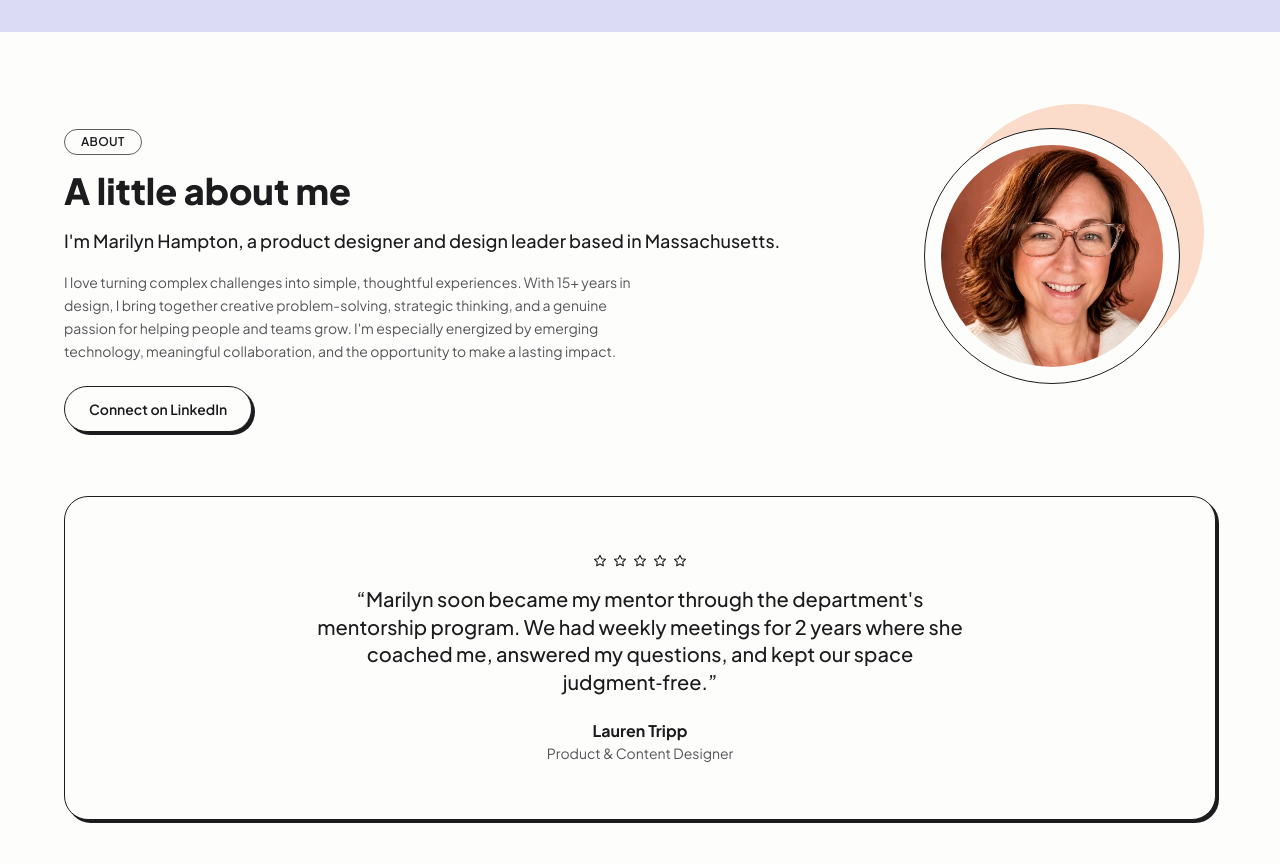
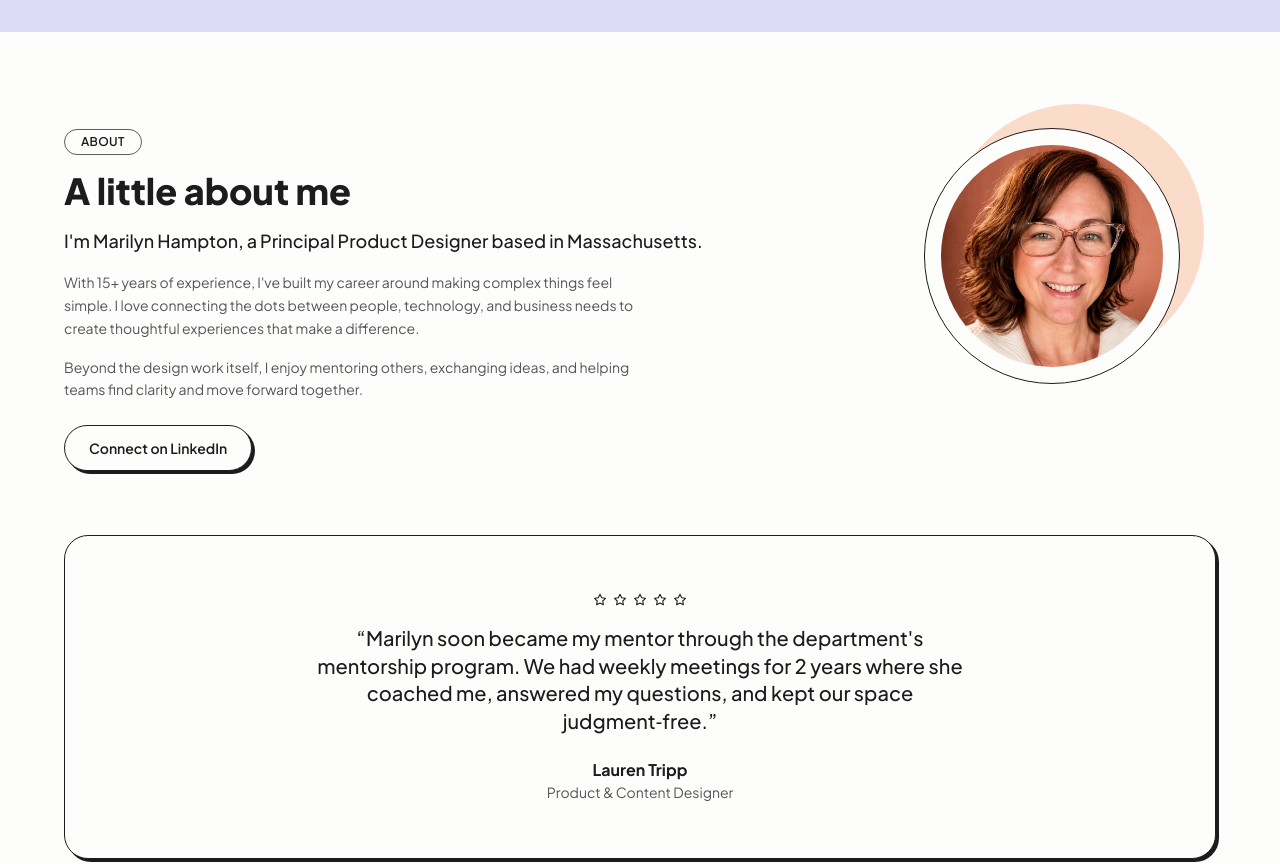
Before and after one commit to marilyncoravit/home, a React (Vite) app: page / in a window 1280 px wide. Shown: the part 2680-3544 px from the top of the page. Built offline with nearby package versions, Linux system fonts and the light colour scheme.

Commit message:
Update About section tagline and bio copy
Splits the bio into two paragraphs per the new copy.

Co-Authored-By: Claude Sonnet 5 <noreply@anthropic.com>
Claude-Session: https://claude.ai/code/session_01GND3HY8tgGe3vskqx7pWBD

```diff
--- a/src/data/site.js
+++ b/src/data/site.js
@@ -6,8 +6,11 @@ export const site = {
   phone: '(508) 847-8500',
   linkedin: 'https://www.linkedin.com/in/marilyncora/',
   resumeHref: `${import.meta.env.BASE_URL}resume.pdf`,
-  tagline: "I'm Marilyn Hampton, a product designer and design leader based in Massachusetts.",
-  bio: "I love turning complex challenges into simple, thoughtful experiences. With 15+ years in design, I bring together creative problem-solving, strategic thinking, and a genuine passion for helping people and teams grow. I'm especially energized by emerging technology, meaningful collaboration, and the opportunity to make a lasting impact.",
+  tagline: "I'm Marilyn Hampton, a Principal Product Designer based in Massachusetts.",
+  bioParagraphs: [
+    "With 15+ years of experience, I've built my career around making complex things feel simple. I love connecting the dots between people, technology, and business needs to create thoughtful experiences that make a difference.",
+    'Beyond the design work itself, I enjoy mentoring others, exchanging ideas, and helping teams find clarity and move forward together.',
+  ],
   heroIntro:
     'I bring clarity to complex product challenges, connect teams around a shared vision, and help designers do their best work. With 15+ years in design, I combine hands-on expertise with strategic thinking to create meaningful experiences and lasting impact.',
 }
--- a/src/sections/About.jsx
+++ b/src/sections/About.jsx
@@ -23,7 +23,11 @@ export default function About() {
             <Badge>About</Badge>
             <h2 className="mt-4 text-3xl font-extrabold sm:text-4xl">A little about me</h2>
             <p className="mt-4 text-lg font-medium">{site.tagline}</p>
-            <p className="mt-4 max-w-xl text-sm leading-relaxed text-muted">{site.bio}</p>
+            {site.bioParagraphs.map((paragraph) => (
+              <p key={paragraph} className="mt-4 max-w-xl text-sm leading-relaxed text-muted">
+                {paragraph}
+              </p>
+            ))}
             <Button href={site.linkedin} variant="secondary" className="mt-6" target="_blank" rel="noreferrer">
               Connect on LinkedIn
             </Button>
```
